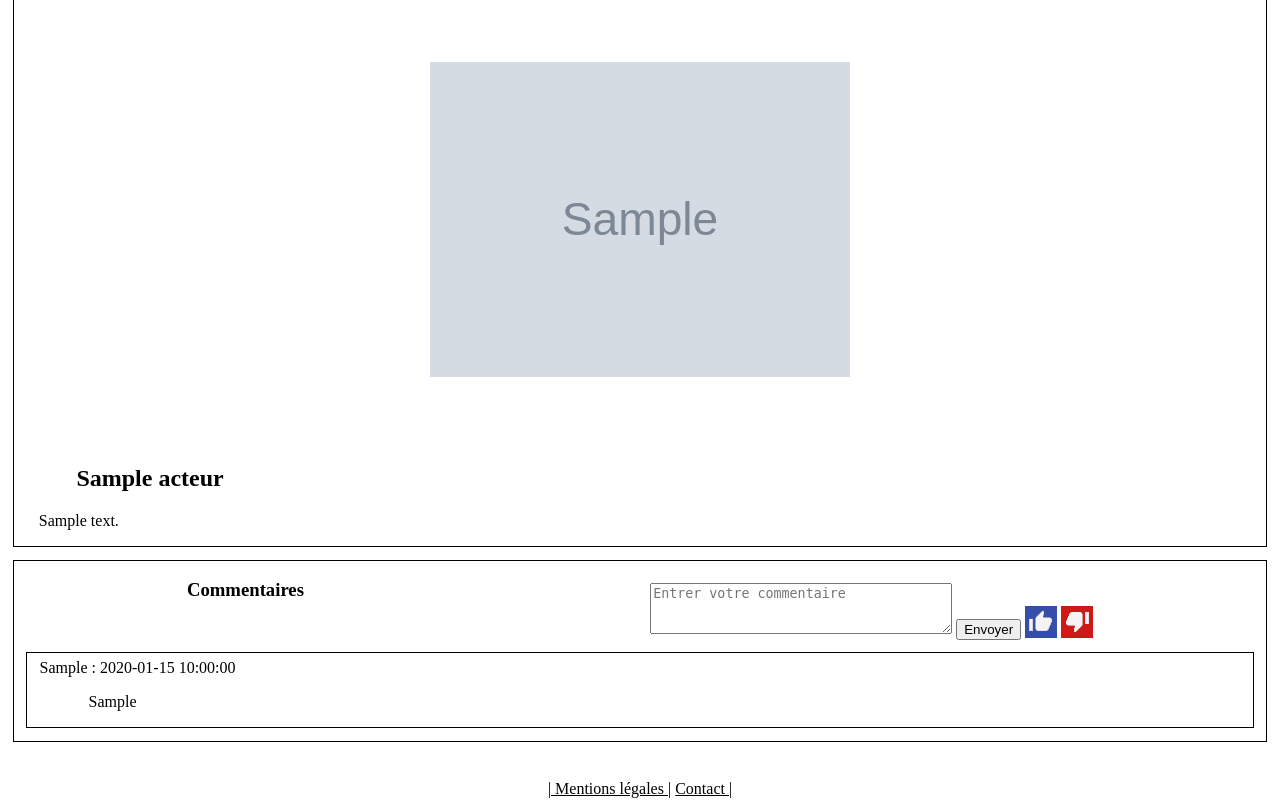
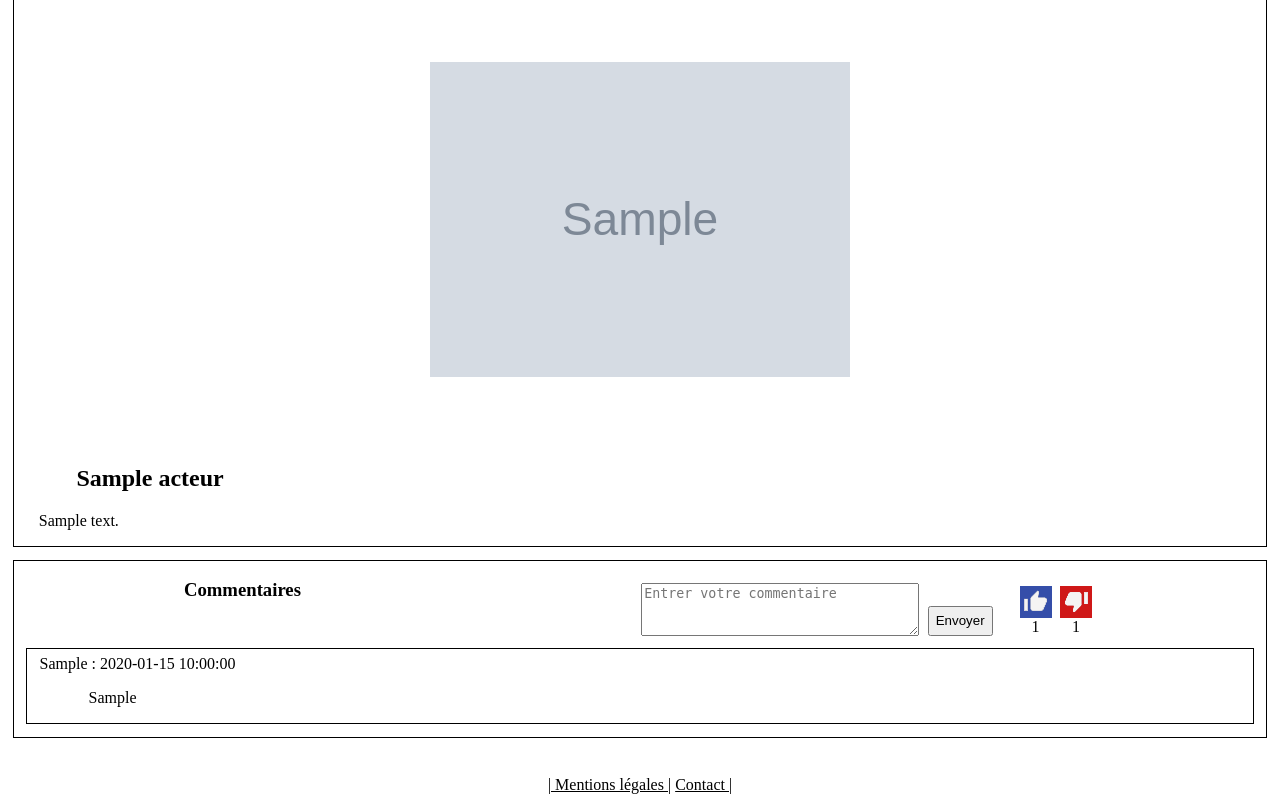
Before and after one commit to theo-m14/OC-ExtranetBancaire, a PHP site: page /oc-extranetbancaire/pageacteur.php?id_acteur=1 in a window 1280 px wide. Shown: the part 231-1033 px from the top of the page. Run offline with PHP 8.4, Linux system fonts and the light colour scheme; the visitor is signed in with stand-in values (Sample User, id 1); tables that the repository leaves empty or names only in its code hold one stand-in row (values such as "Sample post"); grey boxes marked "Sample" are stand-in pictures.

Commit message:
ajustement design commentaire top bar responsive à faire + tri commentaire selon la date

```diff
--- a/pageacteur.php
+++ b/pageacteur.php
@@ -39,7 +39,7 @@ if (isset($_POST['newpost'])) {
     </div>
     <div class="section_commentaire">
         <?php
-        $postcurrentactor = $bdd->prepare("SELECT COUNT(*) AS Nbpost FROM post WHERE id_acteur=? ORDER BY date_add");
+        $postcurrentactor = $bdd->prepare("SELECT COUNT(*) AS Nbpost FROM post WHERE id_acteur=?");
         $postcurrentactor->execute(array($currentactor['id_acteur']));
         $nbre_post = $postcurrentactor->fetch();
         $catchallactorpost = catchactorpost($bdd, $currentactor['id_acteur']); ?>
@@ -48,8 +48,16 @@ if (isset($_POST['newpost'])) {
             <form method="post">
                 <textarea name="newpost" placeholder="Entrer votre commentaire" rows="3" cols="35"></textarea>
                 <input type="submit" value="Envoyer">
-                <button name="like" class="likebutton"></button>
-                <button name="dislike" class="dislikebutton"></button>
+                <div class="like_dislike">
+                    <div class="like_info">
+                        <button name="like" class="likebutton"></button>
+                        <label for="like"> 1</label>
+                    </div>
+                    <div class="dislike_info">
+                        <button name="dislike" class="dislikebutton"></button>
+                        <label for="like"> 1</label>
+                    </div>
+                </div>
             </form>
         </div>
         <?php
--- a/public/css/style.css
+++ b/public/css/style.css
@@ -182,10 +182,27 @@ h2 {
 .topbar_post {
   display: flex;
   justify-content: space-around;
+  flex-wrap: nowrap;
+}
+
+.topbar_post form {
+  display: flex;
 }
 
 .topbar_post form textarea {
   margin-top: 5%;
+}
+
+.topbar_post form input {
+  margin-top: 10%;
+  margin-left: 2%;
+}
+
+.like_dislike {
+  display: flex;
+  margin-top: 5.5%;
+  margin-left: 5%;
+  justify-content: space-between;
 }
 
 .likebutton {
@@ -200,6 +217,14 @@ h2 {
   width: 2rem;
   background-image: url("../img/dislike.png");
   border: #cf1818 solid 0.2rem;
+}
+
+.like_info {
+  text-align: center;
+}
+
+.dislike_info {
+  text-align: center;
 }
 
 .likebutton:hover {
--- a/src/bdd/bddcall.php
+++ b/src/bdd/bddcall.php
@@ -38,7 +38,7 @@ function currentactor($bdd, $acteur_id)
 
 function catchactorpost($bdd, $acteur_id)
 {
-    $allactorpost = $bdd->query("SELECT * FROM post WHERE id_acteur='$acteur_id'");
+    $allactorpost = $bdd->query("SELECT * FROM post WHERE id_acteur='$acteur_id' ORDER BY id_post DESC");
     return $allactorpost;
 }
 
```
